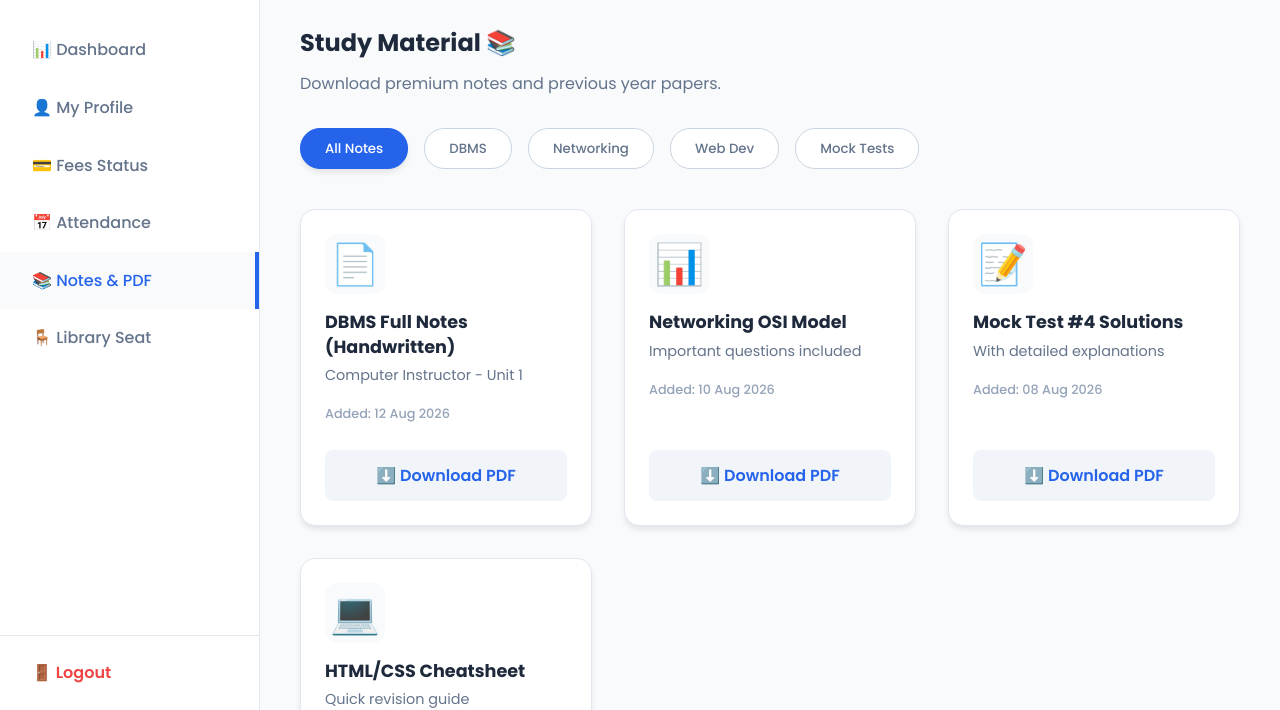
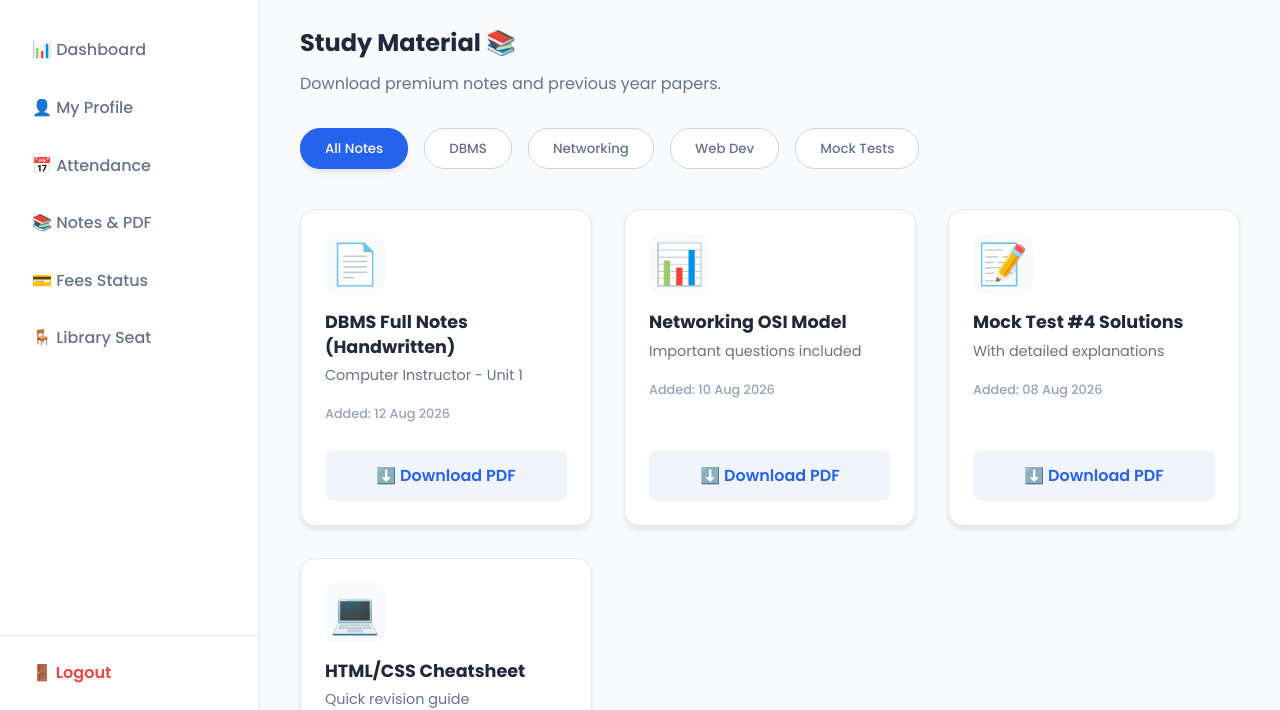
Before and after one commit to rajathancomputeranudeshak-maker/democochingwebsite, a plain HTML site: page notes.html in a window 1280 px wide. Shown: the part 90-800 px from the top of the page. Drawn offline with Linux system fonts and the light colour scheme.

Commit message:
Update notes.html

```diff
--- a/notes.html
+++ b/notes.html
@@ -16,9 +16,9 @@
          <ul class="sidebar-menu">
     <li><a href="student-dashboard.html">📊 Dashboard</a></li>
     <li><a href="#">👤 My Profile</a></li>
+    <li><a href="attendance.html">📅 Attendance</a></li>
+    <li><a href="notes.html">📚 Notes & PDF</a></li>
     <li><a href="#">💳 Fees Status</a></li>
-                <li><a href="#">📅 Attendance</a></li>
-                <li><a href="notes.html" class="active">📚 Notes & PDF</a></li>
     <li><a href="#">🪑 Library Seat</a></li>
 </ul>
             <div class="sidebar-footer">
```
Lines whose indentation alone changed are shown as unchanged.
